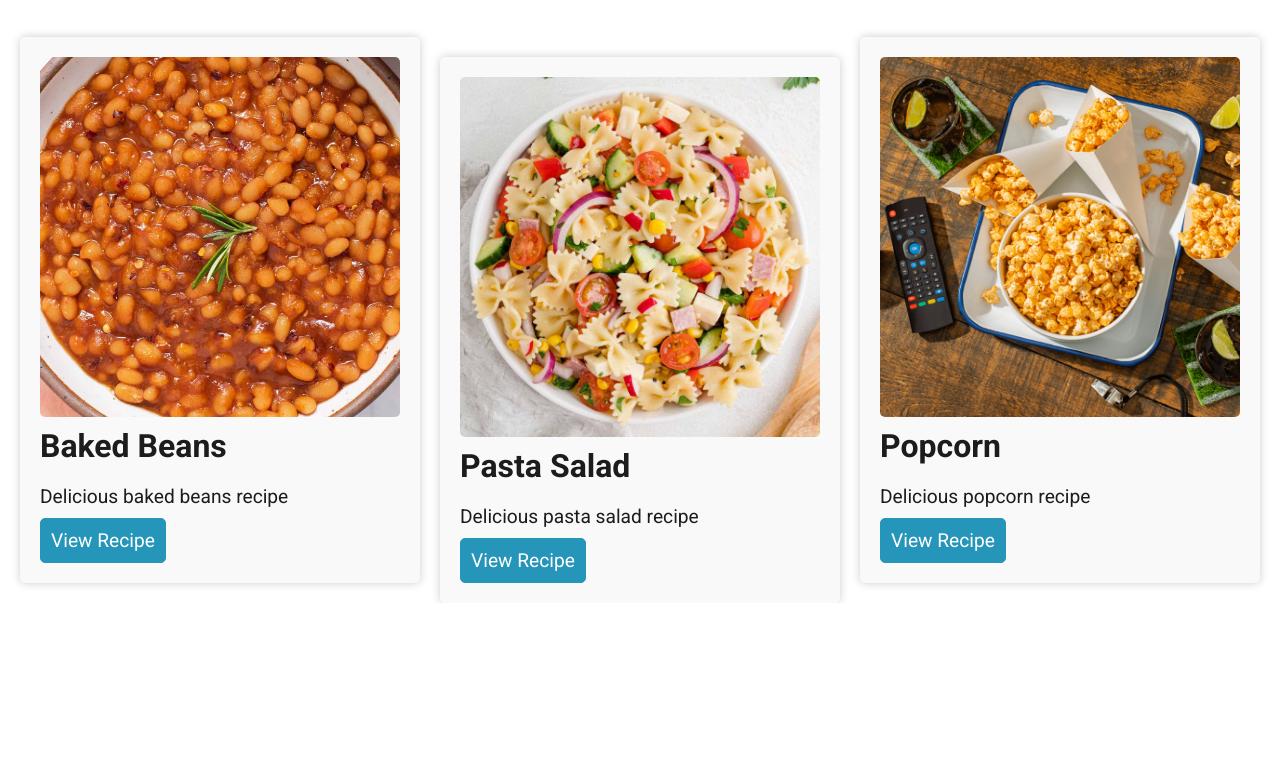
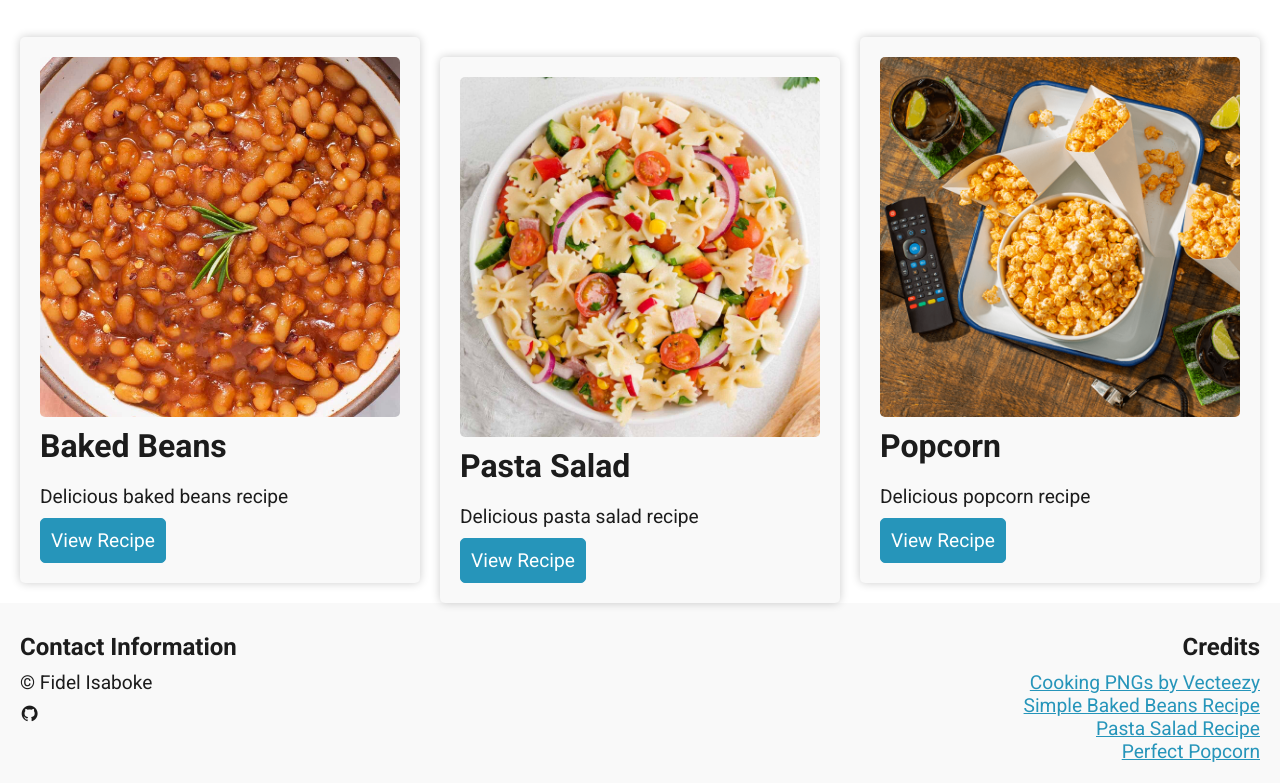
Before and after one commit to Fidelisaboke/odin-recipes, a plain HTML site: page index.html in a window 1280 px wide. Shown: the part 618-1401 px from the top of the page. Before the commit the page ends 1221 px from the top, so only its background shows below. Drawn offline with nearby package versions, Linux system fonts and the light colour scheme.

Commit message:
feat: add footer section

```diff
--- a/css/index.css
+++ b/css/index.css
@@ -131,6 +131,7 @@ form .search-field button:hover {
   flex-direction: column;
   align-items: center;
   justify-content: center;
+  text-align: center;
   margin: 0 auto;
   padding: 20px;
   width: 50%;
@@ -227,3 +228,48 @@ form .search-field button:hover {
 .recipe-card a:hover {
   transform: scale(1.1);
 }
+
+footer {
+  display: flex;
+  justify-content: space-between;
+  background-color: var(--secondary-bg);
+  color: var(--secondary-text);
+  font-size: 1.2rem;
+  padding: 20px;
+}
+
+footer h3 {
+  font-size: 1.5rem;
+  margin: 10px 0;
+}
+
+footer .footer-content, footer .footer-credits {
+  display: flex;
+  flex-direction: column;
+}
+
+footer .footer-content p {
+  margin-bottom: 10px;
+}
+
+footer .social-icons {
+  display: flex;
+  align-items: center;
+}
+
+footer .social-icons a:hover {
+  color: var(--secondary-accent);
+}
+
+footer .footer-credits {
+  align-items: flex-end;
+}
+
+footer .footer-credits a {
+  color: var(--secondary-accent);
+  text-decoration: underline;
+}
+
+footer .footer-credits a:hover {
+  color: var(--secondary-accent-hover);
+}
--- a/css/styles.css
+++ b/css/styles.css
@@ -16,10 +16,12 @@
   --primary-bg: #1c1c1c;
   --primary-text: #ffffff;
   --primary-accent: #00bfff;
+  --primary-accent-hover: #2dacd6;
 
   --secondary-bg: #292929;
   --secondary-text: #ffffff;
   --secondary-accent: #4278ff;
+  --secondary-accent-hover: #30bceb;
 
   --link-text: #ffffff;
   --placeholder-text: #6f6f6f;
@@ -38,6 +40,7 @@
   --secondary-bg: #f9f9f9;
   --secondary-text: #1c1c1c;
   --secondary-accent: #2695ba;
+  --secondary-accent-hover: #30bceb;
 
   --link-text: #ffffff;
   --placeholder-text: #9e9e9e;
--- a/index.html
+++ b/index.html
@@ -1,16 +1,15 @@
 <!DOCTYPE html>
 <html lang="en">
+
 <head>
   <meta charset="UTF-8" />
   <meta name="viewport" content="width=device-width, initial-scale=1.0" />
   <link rel="stylesheet" href="css/index.css" />
-    <link
-      href="https://unpkg.com/boxicons@2.1.4/css/boxicons.min.css"
-      rel="stylesheet"
-    />
+  <link href="https://unpkg.com/boxicons@2.1.4/css/boxicons.min.css" rel="stylesheet" />
   <title>Odin Recipes</title>
   <script src="js/script.js" defer></script>
 </head>
+
 <body class="light-theme">
   <div class="container">
     <!-- Navbar -->
@@ -28,12 +27,7 @@
         </div>
         <form action="#">
           <div class="search-field">
-              <input
-                type="search"
-                id="search-recipe"
-                name="search-recipe"
-                placeholder="Search..."
-              />
+            <input type="search" id="search-recipe" name="search-recipe" placeholder="Search..." />
             <button type="submit"><i class="bx bx-search"></i></button>
           </div>
         </form>
@@ -49,11 +43,7 @@
       <div class="headline">
         <div class="headline-image">
           <a href="https://www.vecteezy.com/free-png/cooking">
-              <img
-                src="images/ingredients.png"
-                alt="Ingredients"
-                title="Cooking PNGs by Vecteezy"
-              />
+            <img src="images/ingredients.png" alt="Ingredients" title="Cooking PNGs by Vecteezy" />
           </a>
         </div>
         <div class="headline-section">
@@ -86,7 +76,34 @@
           </div>
         </div>
       </div>
+
+      <!-- Footer -->
+      <footer>
+        <div class="footer-content">
+          <h3>Contact Information</h3>
+          <p>&copy; Fidel Isaboke</p>
+          <div class="social-icons">
+            <a href="https://github.com/Fidelisaboke/odin-recipes"><i class="bx bxl-github"></i></a>
+          </div>
+        </div>
+        <div class="footer-credits">
+          <h3>Credits</h3>
+          <p>
+            <a href="https://www.vecteezy.com/free-png/cooking">Cooking PNGs by Vecteezy</a>
+          </p>
+          <p>
+            <a href="https://www.allrecipes.com/recipe/21519/simple-baked-beans-ii/">Simple Baked Beans Recipe</a>
+          </p>
+          <p>
+            <a href="https://www.allrecipes.com/recipe/14385/pasta-salad/">Pasta Salad Recipe</a>
+          </p>
+          <p>
+            <a href="https://www.simplyrecipes.com/recipes/perfect_popcorn/">Perfect Popcorn</a>
+          </p>
+        </div>
+      </footer>
     </div>
   </div>
 </body>
+
 </html>
--- a/js/script.js
+++ b/js/script.js
@@ -23,7 +23,7 @@ btnThemeSwitch.addEventListener("click", () => {
         body.classList.contains("light-theme") ? "dark-theme" : "light-theme"
     );
     const isLightMode = body.classList.toggle("light-theme");
-    const classReplaced = themeSwitcherIcon.classList.replace(
+    themeSwitcherIcon.classList.replace(
         themeSwitcherIconClass,
         isLightMode ? "bx-moon" : "bx-sun"
     );
```
Lines whose indentation alone changed are shown as unchanged.
